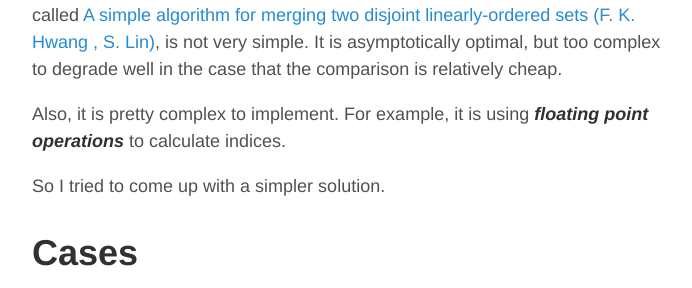
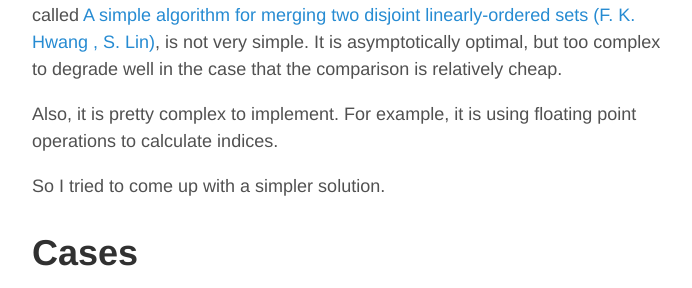
Before and after one commit to rklaehn/rklaehn.github.io, a Jekyll site: the page built from _posts/2016-01-05-binarymerge.md, in a window 1280 px wide and 900 px high, scrolled down 892 px. Shown: the part 156-444 px from the top of the window, without its empty margins (293-985 px from the left). Built offline with Jekyll 4.4.1, drawn with Linux system fonts in a browser that asks for light colours; Markdown is read by kramdown in place of the engine named in the settings.

```diff
--- a/_posts/2016-01-05-binarymerge.md
+++ b/_posts/2016-01-05-binarymerge.md
@@ -21,7 +21,7 @@ In that case, the seemingly trivial problem of merging two sorted lists turns in
 
 So I did what you usually do in this situation: [ask on stackexchange](http://programmers.stackexchange.com/questions/267406/algorithm-to-merge-two-sorted-arrays-with-minimum-number-of-comparisons). Given that this should be a pretty common problem, I was expecting an answer like "you obviously have to use the Foo-Bar algorithm described by 1969 by XYZ". But to my surprise, the algorithm that was posted as the answer, despite being called [A simple algorithm for merging two disjoint linearly-ordered sets (F. K. Hwang , S. Lin)](http://citeseerx.ist.psu.edu/viewdoc/summary?doi=10.1.1.419.8292), is not very simple. It is asymptotically optimal, but too complex to degrade well in the case that the comparison is relatively cheap.
 
-Also, it is pretty complex to implement. For example, it is using ***floating point operations*** to calculate indices.
+Also, it is pretty complex to implement. For example, it is using floating point operations to calculate indices.
 
 So I tried to come up with a simpler solution.
 
```
